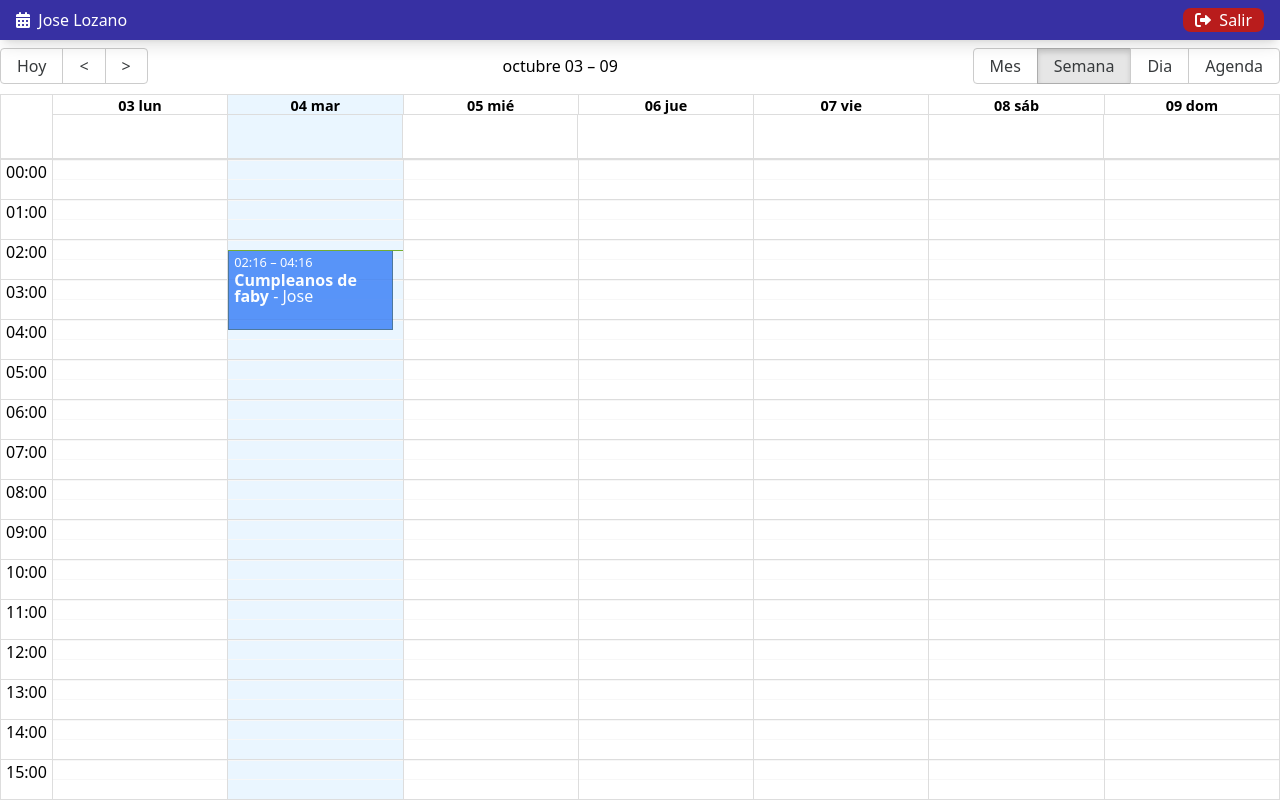
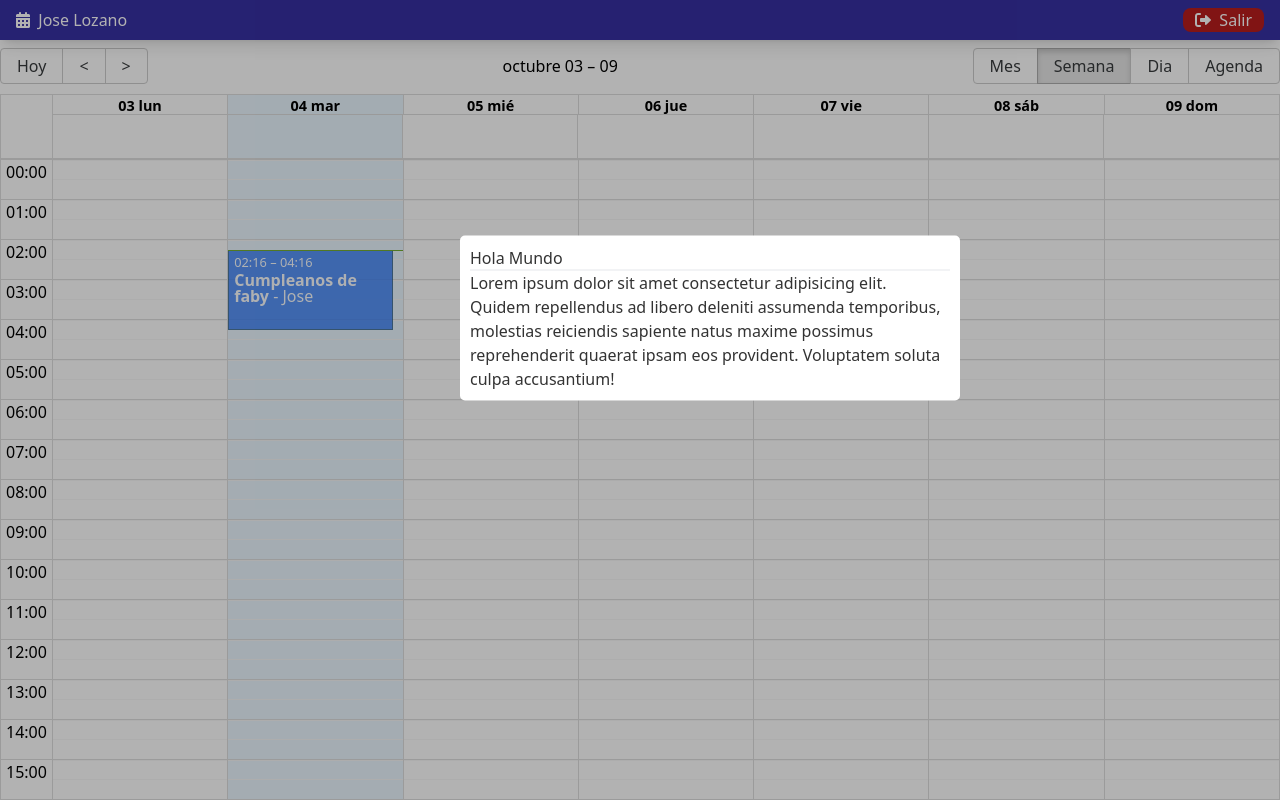
Before and after one commit to daftnemesis/Calendar, a React (Vite) app: page / in a window 1280 px wide. Built offline with nearby package versions, Linux system fonts and the light colour scheme.

Commit message:
agregando un modal para tomar los datos de los eventos para el calendario

```diff
--- a/package.json
+++ b/package.json
@@ -13,6 +13,7 @@
     "react": "^18.2.0",
     "react-big-calendar": "^1.5.0",
     "react-dom": "^18.2.0",
+    "react-modal": "^3.16.1",
     "react-router-dom": "6"
   },
   "devDependencies": {
--- /dev/null
+++ b/src/calendar/components/CalendarModal.jsx
@@ -0,0 +1,41 @@
+import { useState } from 'react';
+import Modal from 'react-modal';
+
+
+const customStyles = {
+  content: {
+    top: '50%',
+    left: '50%',
+    right: 'auto',
+    bottom: 'auto',
+    marginRight: '-50%',
+    transform: 'translate(-50%, -50%)',
+  },
+};
+
+Modal.setAppElement('#root')
+
+export const CalendarModal = () => {
+
+  const [isOpen, setIsOpen] = useState(true)
+
+  const onCloseModal = () => {
+    console.log('cerrando modal')
+    setIsOpen(false)
+  }
+
+  return (
+    <Modal
+      isOpen={isOpen}
+      onRequestClose={onCloseModal}
+      style={customStyles}
+      className='modal'
+      overlayClassName='modal-fondo'
+      closeTimeoutMS={200}
+    >
+      <h1>Hola Mundo</h1>
+      <hr />
+      <p>Lorem ipsum dolor sit amet consectetur adipisicing elit. Quidem repellendus ad libero deleniti assumenda temporibus, molestias reiciendis sapiente natus maxime possimus reprehenderit quaerat ipsam eos provident. Voluptatem soluta culpa accusantium!</p>
+    </Modal>
+  )
+}
--- a/src/calendar/index.js
+++ b/src/calendar/index.js
@@ -1,3 +1,4 @@
 export * from './pages/CalendarPage'
 export * from './components/Navbar'
 export * from './components/CalendarEvent'
+export * from './components/CalendarModal'
--- a/src/calendar/pages/CalendarPage.jsx
+++ b/src/calendar/pages/CalendarPage.jsx
@@ -3,7 +3,7 @@
 import { addHours } from 'date-fns/esm'
 import { getMessagesES, localizer } from '../../helpers'
 
-import { Navbar, CalendarEvent } from "../"
+import { Navbar, CalendarEvent, CalendarModal } from "../"
 
 import 'react-big-calendar/lib/css/react-big-calendar.css'
 import { useState } from 'react'
@@ -79,6 +79,8 @@
         onView={ onViewChanged }
       />
 
+      <CalendarModal />
+
     </>
   )
 }
--- a/src/styles.css
+++ b/src/styles.css
@@ -1,3 +1,44 @@
 @tailwind base;
 @tailwind components;
 @tailwind utilities;
+
+/* Modal */
+.ReactModalPortal > div{
+  opacity: 0;
+}
+
+.ReactModalPortal .ReactModal__Overlay {
+  align-items: center;
+  display: flex;
+  justify-content: center;
+  transition: opacity .2s ease-in-out;
+  z-index: 999;
+}
+
+.modal-fondo {
+  background-color: rgba(0, 0, 0, 0.3);
+  bottom: 0;
+  left: 0;
+  right: 0;
+  top: 0;
+  position: fixed;
+}
+
+.ReactModalPortal .ReactModal__Overlay--after-open {
+  opacity: 1;
+}
+
+.ReactModalPortal .ReactModal__Overlay--before-close {
+  opacity: 0;
+}
+
+.modal {
+  background: white;
+  border-radius: 5px;
+  color: rgb(51, 51, 51);
+  display: inline;
+  max-height: 620px;
+  max-width: 500px;
+  outline: none;
+  padding: 10px;
+}
```
Also changed, not shown: 1 other file (tests, documents, lock files or other folders).
